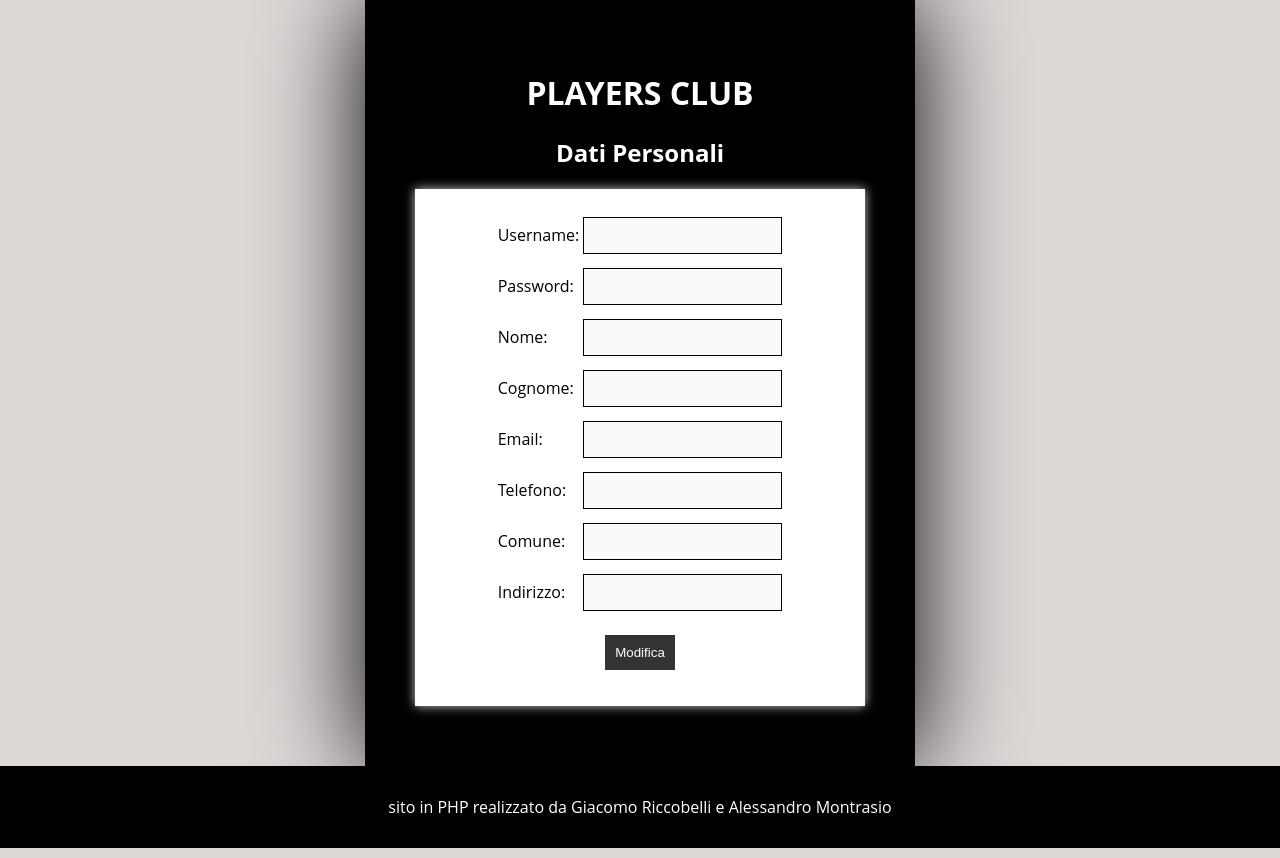
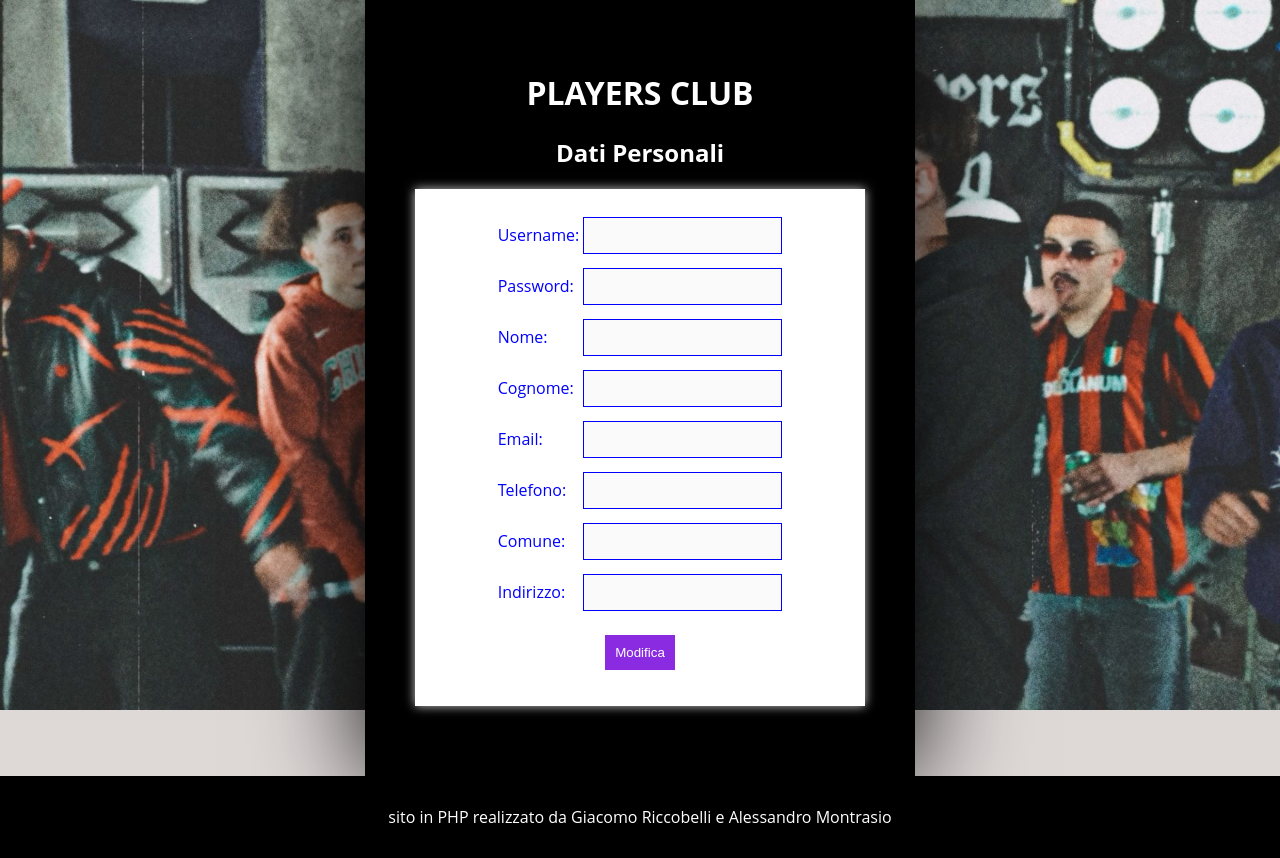
Before and after one commit to alessandromontrasio/progettohtml, a PHP site: page /pagine/datipersonali.php in a window 1280 px wide. Run offline with PHP 8.4, Linux system fonts and the light colour scheme; the visitor is signed in with stand-in values (Sample User, id 1); data comes from the database, SQL or seed files in the repository; data that the repository does not hold is empty.

Commit message:
tutto finito

```diff
--- a/pagine/datipersonali.php
+++ b/pagine/datipersonali.php
@@ -47,7 +47,7 @@
     <title>Dati Personali</title>
     <link rel="stylesheet" type="text/css" href="../style.css">
 </head>
-<body>
+<body class="sfondoimm">
 
         <div class = "contenuto">
             <h1>PLAYERS CLUB</h1>
--- a/pagine/login.php
+++ b/pagine/login.php
@@ -12,8 +12,7 @@
     <link rel="stylesheet" href="../style.css">
     <title>PlayersClub-Login</title>
 </head>
-<body>
-
+<body class="sfondoimm">
     <div class="contenuto">
             <h1>PLAYERS CLUB</h1>
             <h2>Pagina di Login</h2>
--- a/pagine/registrazione.php
+++ b/pagine/registrazione.php
@@ -18,7 +18,7 @@
     <link rel="stylesheet" href="../style.css">
     <title>PlayersClub-Login</title>
 </head>
-<body>
+<body class="sfondoimm">
     <div class ="contenutoreg">
 		<h2>Pagina di Registrazione</h2>
 
@@ -92,7 +92,7 @@
 
                         $conn->close();
 
-                        echo "Registrazione effettuata con successo!<br>sarai ridirezionato alla home tra 5 secondi.";
+                        echo "Registrazione effettuata con successo!<br>sarai ridirezionato allo shop tra 5 secondi.";
                         header('Refresh: 5; URL=shop.php');
 
                     } else {
--- a/style.css
+++ b/style.css
@@ -3,6 +3,7 @@
 html{padding: 0; margin: 0;}
 
 body {
+  height: 100%;
 	padding: 0px;
 	margin: 0px;
 	font-family: 'Open Sans', Verdana, 'DejaVu Sans', Arial, sans-serif;
@@ -413,20 +414,21 @@ form {
   padding: 20px;
   margin: 20px 0;
   box-shadow: 0 0 10px #ccc;
-  color: black;
+  color: blue;
 }
 
 form input[type="text"],
 form input[type="password"],
 form input[type="email"] {
+  color: #0779e4;
   width: 100%;
   padding: 10px;
   margin: 5px 0;
-  border: 1px solid black;
+  border: 1px solid blue;
 }
 
 form input[type="submit"] {
-  background: #333;
+  background: blueviolet;
   color: #fff;
   border: 0;
   padding: 10px;
@@ -504,7 +506,7 @@ form input[type="submit"]:hover {
 	text-align: center;
   background-color: black;
   color: white;
-	padding-bottom: 40px;
+	padding-bottom: 50px;
   box-shadow: 0 0 100px black;
 }
 .contenutoreg {
@@ -529,7 +531,7 @@ form input[type="submit"]:hover {
 	font-family: 'Open Sans', Verdana, 'DejaVu Sans', Arial, sans-serif;
   color: black;
   text-decoration: none;
-  font-size: 40px;
+  font-size: 25px;
   text-align: center;
 }
 
@@ -543,3 +545,17 @@ form input[type="submit"]:hover {
   text-align: center;
   margin: 55px 0px 0px 0px;
 }
+.contcarr{
+  margin: auto;
+  border: 2px solid black;
+  background-color: #FFF;
+  width: 600px;
+  box-shadow: 0 0 100px black;
+}
+.sfondoimm{
+  height: 700px;
+  background-image: url('foto/sfondo.jpg');
+  background-size: cover;
+  background-repeat: no-repeat;
+  background-position: center;
+}
```
Also changed, not shown: pagine/carrello.php (+8 -4 lines), foto/sfondo.jpg (added).
